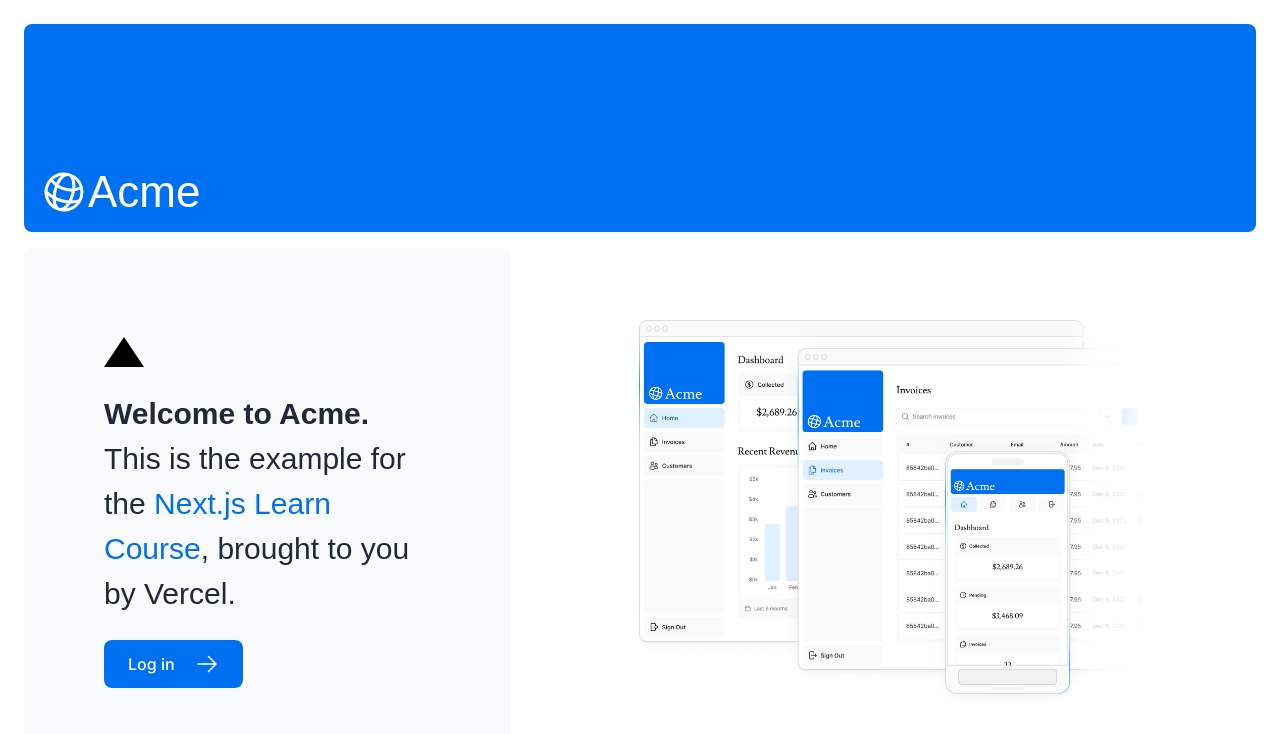
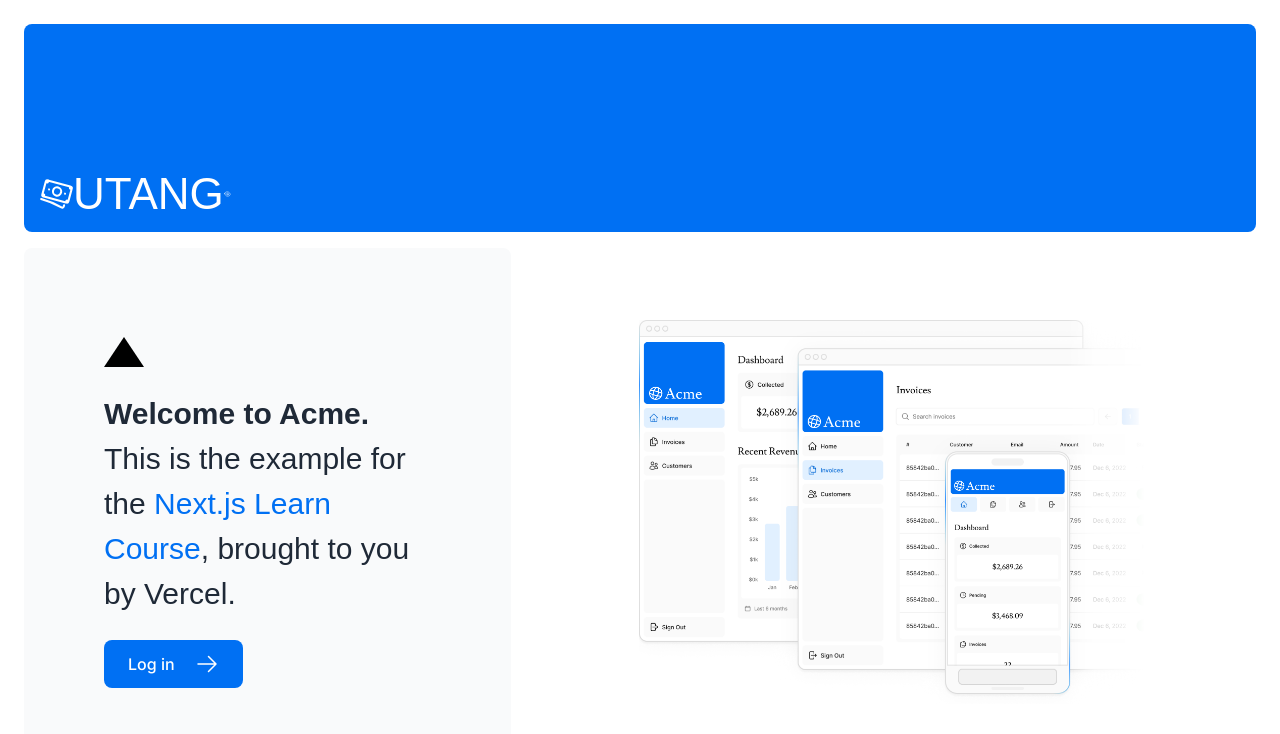
Before and after one commit to ezdrom/next-dashboard, a Next.js app: page / in a window 1280 px wide. Shown: the top 734 px of the page. Built offline with nearby package versions, Linux system fonts and the light colour scheme; a web font is replaced by a local one.

Commit message:
docs: changed acme to utang

```diff
--- a/app/ui/acme-logo.tsx
+++ b/app/ui/acme-logo.tsx
@@ -1,4 +1,4 @@
-import { GlobeAltIcon } from '@heroicons/react/24/outline';
+import { GlobeAltIcon, EyeIcon, BanknotesIcon} from '@heroicons/react/24/outline';
 import { lusitana } from '@/app/ui/fonts';
 
 export default function AcmeLogo() {
@@ -6,8 +6,9 @@
     <div
       className={`${lusitana.className} flex flex-row items-center leading-none text-white`}
     >
-      <GlobeAltIcon className="h-12 w-12 rotate-[15deg]" />
-      <p className="text-[44px]">Acme</p>
+      <BanknotesIcon className="h-50 w-50 rotate-[15deg]" />
+      <p className="text-[44px]">UTANG</p>
+      <EyeIcon className="h-10 w-10 rotate-[15deg]" />
     </div>
   );
 }
```
